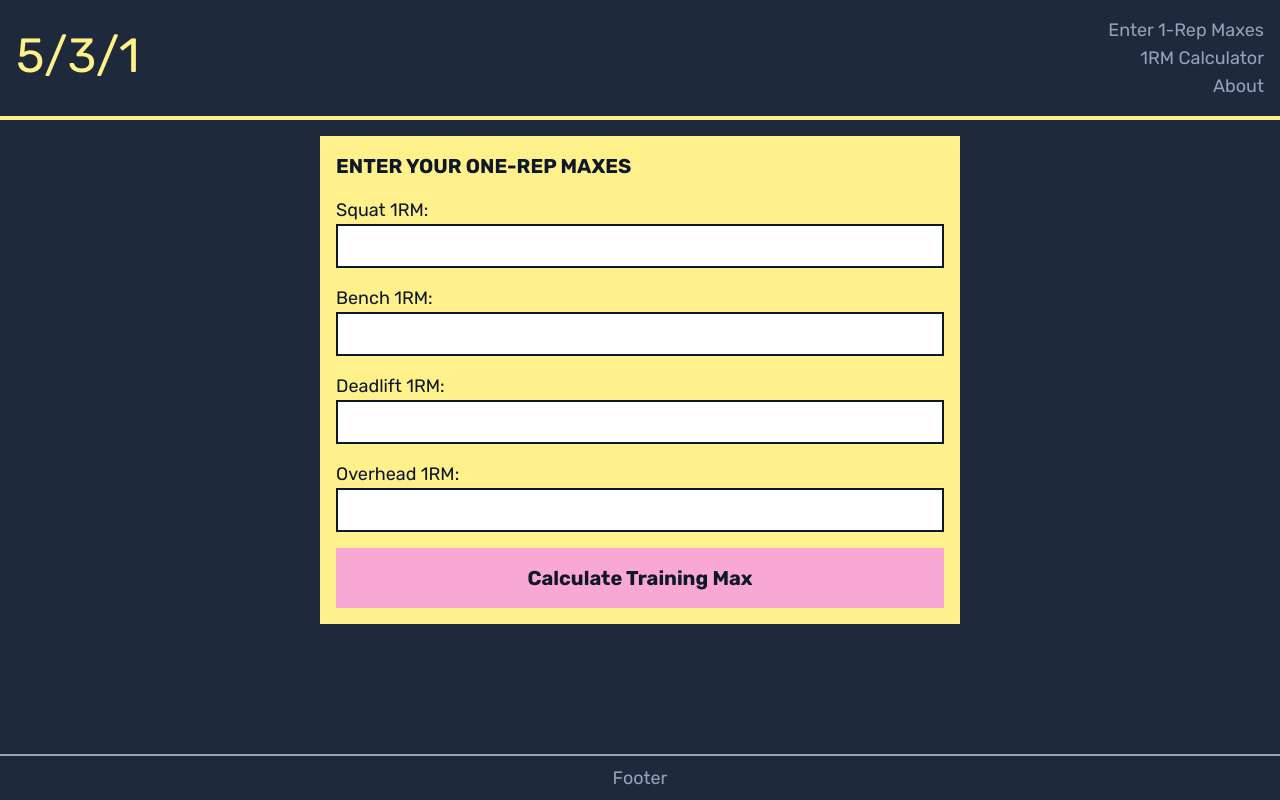
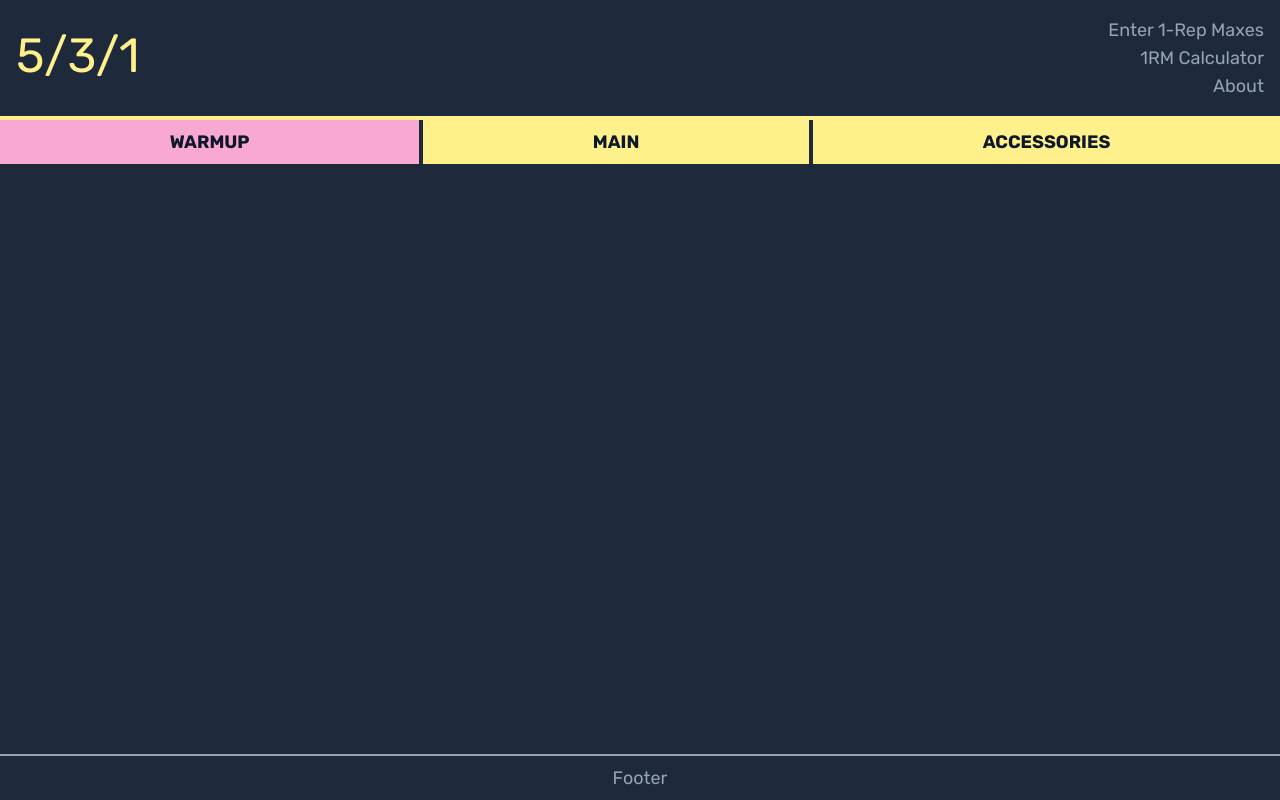
Before and after one commit to aaronkai/vitejs-vite-l1qwg6, a React (Vite) app: page / in a window 1280 px wide. Built offline with nearby package versions, Linux system fonts and the light colour scheme.

Commit message:
begin work on warmup and accessory components

```diff
--- a/src/App.tsx
+++ b/src/App.tsx
@@ -5,6 +5,7 @@ import { Helmet } from "react-helmet-async";
 import MainLifts from "./components/MainLifts";
 import { useState, useEffect } from "react";
 import { useCookies } from "react-cookie";
+import Workout from "./components/Workout";
 
 function App() {
   const [cookies, setCookie] = useCookies(["oneRM", "oneRMLogged", "TM"]);
@@ -33,12 +34,14 @@ function App() {
             <Header title="5/3/1" />
             <Nav setFormVisible={setFormVisible} setCookie={setCookie} />
           </header>
-          <MainLifts
-            setFormVisible={setFormVisible}
-            setCookie={setCookie}
-            cookies={cookies}
-            formVisible={formVisible}
-          />
+          <div>
+            <Workout
+              setFormVisible={setFormVisible}
+              setCookie={setCookie}
+              cookies={cookies}
+              formVisible={formVisible}
+            />
+          </div>
 
           <Footer />
         </div>
--- /dev/null
+++ b/src/components/Accessories.tsx
@@ -0,0 +1,7 @@
+export default function Accessories() {
+  return (
+    <>
+      <p>Accessories</p>
+    </>
+  );
+}
--- a/src/components/MainLifts.tsx
+++ b/src/components/MainLifts.tsx
@@ -106,7 +106,7 @@ export default function MainLifts({
           </div>
         )}
         {!formVisible && (
-          <div className="grid grid-row-3 content-start p-4 max-w-2xl mx-auto">
+          <div className="grid grid-row-3 content-start max-w-2xl mx-auto">
             <WorkoutTable
               week={week}
               setWeek={setWeek}
--- /dev/null
+++ b/src/components/Warmup.tsx
@@ -0,0 +1,7 @@
+export default function Warmup() {
+  return (
+    <>
+      <p>Warmup</p>
+    </>
+  );
+}
--- /dev/null
+++ b/src/components/Workout.tsx
@@ -0,0 +1,38 @@
+import { useState } from "react";
+import MainLifts from "./MainLifts";
+import WorkoutPartPicker from "./WorkoutPartPicker";
+
+interface Props {
+  setFormVisible: React.Dispatch<React.SetStateAction<boolean>>;
+  formVisible: boolean;
+  setCookie: any;
+  cookies: {
+    oneRM?: any;
+    TM?: any;
+    oneRMLogged?: any;
+  };
+}
+
+type WorkoutTypes = "warmup" | "main" | "accessories";
+
+export default function Workout({
+  cookies,
+  setCookie,
+  formVisible,
+  setFormVisible,
+}: Props) {
+  const [workoutPart, setWorkoutPart] = useState<WorkoutTypes>();
+  return (
+    <>
+      <WorkoutPartPicker setWorkoutPart={setWorkoutPart} />
+      {workoutPart === "main" && (
+        <MainLifts
+          setFormVisible={setFormVisible}
+          setCookie={setCookie}
+          cookies={cookies}
+          formVisible={formVisible}
+        />
+      )}
+    </>
+  );
+}
--- /dev/null
+++ b/src/components/WorkoutPartPicker.tsx
@@ -0,0 +1,38 @@
+import { useState } from "react";
+
+type WorkoutTypes = "warmup" | "main" | "accessories" | undefined;
+
+interface Props {
+  setWorkoutPart: React.Dispatch<
+    React.SetStateAction<WorkoutTypes | undefined>
+  >;
+}
+
+export default function WorkoutPartPicker({ setWorkoutPart }: Props) {
+  const [selectedWorkoutPart, setSelectedWorkoutPart] =
+    useState<WorkoutTypes>("warmup");
+  function handleClick(value: WorkoutTypes) {
+    setWorkoutPart(value);
+    setSelectedWorkoutPart(value);
+  }
+  const parts: WorkoutTypes[] = ["warmup", "main", "accessories"];
+  return (
+    <div>
+      <div className="pb-1 grid grid-flow-col gap-x-1">
+        {parts.map((part) => {
+          return (
+            <button
+              className={`text-slate-900 font-display text-lg font-bold uppercase py-2 ${
+                part == selectedWorkoutPart ? "bg-pink-300" : "bg-yellow-200"
+              }`}
+              onClick={() => handleClick(part)}
+              key={part}
+            >
+              {part}
+            </button>
+          );
+        })}
+      </div>
+    </div>
+  );
+}
```
